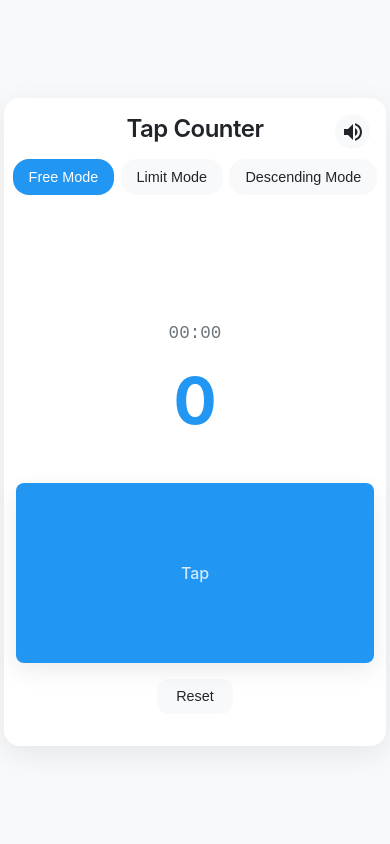
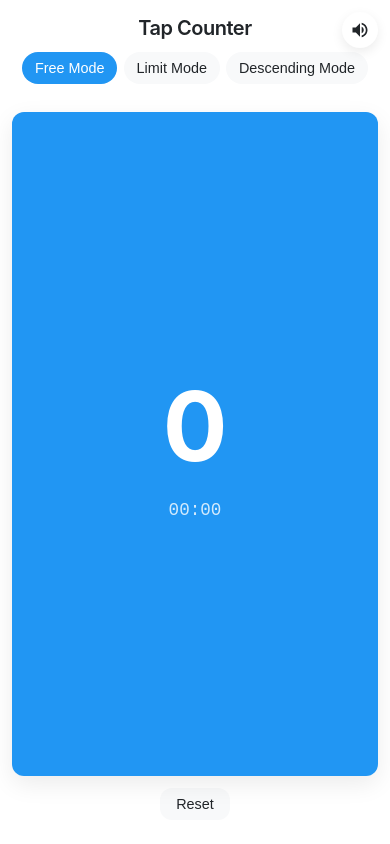
Before and after one commit to ninadtongay/tap-counter, a plain HTML site: page index.html in a window 390 px wide. Drawn offline with Linux system fonts and the light colour scheme.

Commit message:
version 2

```diff
--- a/index.html
+++ b/index.html
@@ -37,18 +37,14 @@
             </div>
         </div>
 
-        <div class="displays">
-            <div class="timer-display">
-                <span id="timer">00:00</span>
-            </div>
-            <div class="counter-display">
-                <span id="count">0</span>
-            </div>
-        </div>
-
         <div class="tap-area">
             <div id="tap-zone">
-                <div class="tap-hint">Tap</div>
+                <div class="counter-display">
+                    <span id="count">0</span>
+                </div>
+                <div class="timer-display">
+                    <span id="timer">00:00</span>
+                </div>
             </div>
         </div>
 
--- a/styles.css
+++ b/styles.css
@@ -47,14 +47,12 @@ html, body {
 html, body {
     font-family: -apple-system, BlinkMacSystemFont, 'Segoe UI', Roboto, Oxygen, Ubuntu, Cantarell, 'Open Sans', 'Helvetica Neue', sans-serif;
     background-color: var(--background-color);
-    color: var(--text-color);
     height: 100%;
     width: 100%;
+    margin: 0;
+    padding: 0;
     position: fixed;
     overflow: hidden;
-    touch-action: none;
-    -ms-touch-action: none;
-    overscroll-behavior: none;
 }
 
 body {
@@ -67,15 +65,18 @@ body {
     position: relative;
     width: 95%;
     max-width: 500px;
+    margin: auto;
     padding: 1.5rem 0.5rem;
     background: white;
     border-radius: var(--border-radius);
     box-shadow: 0 8px 30px var(--shadow-color);
     text-align: center;
-    display: grid;
-    grid-template-rows: auto auto auto 1fr auto auto;
-    min-height: 600px;
-    gap: 1.5rem;
+    display: flex;
+    flex-direction: column;
+    height: 95vh;
+    max-height: 95vh;
+    gap: 0.75rem;
+    overflow: hidden;
 }
 
 h1 {
@@ -118,7 +119,8 @@ h1 {
     width: 100%;
     display: flex;
     justify-content: center;
-    min-height: 100px; /* Reserve space for input section */
+    flex-shrink: 0;
+    padding: 0.5rem 0;
 }
 
 .input-group {
@@ -159,21 +161,23 @@ h1 {
 
 .timer-display {
     font-size: 1.3rem;
-    color: var(--timer-color);
+    color: white;
     font-weight: 500;
     font-family: 'SF Mono', 'Courier New', monospace;
     transition: color 0.3s ease;
+    opacity: 0.8;
 }
 
 .counter-display {
-    font-size: 5.5rem;
+    font-size: 8rem;
     font-weight: 700;
-    color: var(--primary-color);
+    color: white;
     transition: transform 0.2s ease;
-    min-height: 120px;
     display: flex;
     align-items: center;
     justify-content: center;
+    flex-direction: column;
+    gap: 0.5rem;
 }
 
 .counter-display.animate {
@@ -183,15 +187,15 @@ h1 {
 .tap-area {
     display: flex;
     justify-content: center;
-    align-items: center;
+    align-items: stretch;
+    flex: 1;
+    width: 100%;
     margin: 0;
-    width: 100%;
-    padding: 0;
+    padding: 0 0.5rem;
 }
 
 #tap-zone {
     width: 100%;
-    min-height: 200px;
     border-radius: 12px;
     background: var(--primary-color);
     color: white;
@@ -199,12 +203,16 @@ h1 {
     transition: all 0.2s ease;
     box-shadow: 0 8px 25px var(--shadow-color);
     display: flex;
+    flex-direction: column;
     justify-content: center;
     align-items: center;
+    gap: 1rem;
     position: relative;
     user-select: none;
     -webkit-user-select: none;
     -webkit-tap-highlight-color: transparent;
+    margin: 0.5rem 0;
+    padding: 2rem 0;
 }
 
 .tap-hint {
@@ -250,19 +258,21 @@ h1 {
 }
 
 .sound-toggle {
-    position: absolute;
-    top: 1.5rem;
-    right: 1.5rem;
+    position: fixed;
+    top: 1rem;
+    right: 1rem;
     width: 40px;
     height: 40px;
     border: none;
     border-radius: 50%;
-    background: var(--background-color);
+    background: white;
+    box-shadow: 0 4px 12px var(--shadow-color);
     cursor: pointer;
     display: flex;
     align-items: center;
     justify-content: center;
     transition: all 0.3s ease;
+    z-index: 1000;
 }
 
 .sound-toggle:hover {
@@ -325,101 +335,88 @@ h1 {
 
 @media screen and (max-width: 480px) {
     .container {
-        width: 98%;
-        padding: 1rem 0.25rem;
-        gap: 1rem;
-    }
-
-    .input-section {
-        min-height: 80px;
+        width: 100%;
+        height: 100vh;
+        max-height: 100vh;
+        border-radius: 0;
+        padding: 1rem 0.5rem;
+        gap: 0.5rem;
+        margin: 0;
     }
 
     h1 {
-        font-size: 1.5rem;
-    }
-
-    .mode-btn {
-        padding: 0.6rem 1rem;
-        font-size: 0.9rem;
-    }
-
-    .counter-display {
-        font-size: 4rem;
-        min-height: 100px;
-    }
-
-    #tap-button {
-        height: 100px;
-        border-radius: 8px;
+        font-size: 1.25rem;
+        margin-bottom: 0.25rem;
     }
 
     .mode-selector {
         gap: 0.4rem;
     }
 
-    .input-section input {
-        padding: 0.6rem 1rem;
-        font-size: 1rem;
+    .mode-btn {
+        padding: 0.5rem 0.8rem;
+        font-size: 0.9rem;
     }
 
-    .preset-btn {
-        padding: 0.4rem 0.8rem;
-        font-size: 0.85rem;
+    .input-section {
+        padding: 0.25rem 0;
+    }
+
+    .input-group {
+        gap: 0.5rem;
+    }
+
+    .displays {
+        gap: 0.25rem;
+        margin: 0.5rem 0;
+    }
+
+    .counter-display {
+        font-size: 6rem;
     }
 
     .timer-display {
         font-size: 1.1rem;
     }
 
+    .tap-area {
+        padding: 0 0.25rem;
+    }
+
+    #tap-zone {
+        padding: 1.5rem 0;
+        margin: 0.25rem 0;
+        min-height: 100px;
+    }
+
+    .controls {
+        padding-bottom: 0.5rem;
+    }
+
     #reset-btn {
-        padding: 0.6rem 1.2rem;
+        padding: 0.5rem 1rem;
         font-size: 0.9rem;
     }
 
-    .sound-toggle {
-        top: 1rem;
-        right: 1rem;
-        width: 35px;
-        height: 35px;
+    .preset-buttons {
+        gap: 0.5rem;
     }
 
-    .input-section input {
-        -webkit-appearance: none;
-        appearance: none;
-        font-size: 16px; /* Prevents iOS zoom on focus */
-        padding: 12px;
-        margin: 2px 0;
-        border-radius: var(--border-radius);
-        background-color: var(--background-color);
+    .preset-btn {
+        padding: 0.4rem 0.8rem;
+        font-size: 0.85rem;
+        min-height: 36px;
     }
 
-    .input-section input:focus {
-        outline: none;
-        border-color: var(--primary-color);
-        background-color: white;
+    .sound-toggle {
+        top: 0.75rem;
+        right: 0.75rem;
+        width: 36px;
+        height: 36px;
     }
 
-    /* Improve touch target size for preset buttons */
-    .preset-btn {
-        min-height: 44px;
-        min-width: 60px;
-    }
-
-    .tap-area {
-        padding: 0 0.5rem;
-    }
-
-    #tap-button {
-        height: 100px;
-        font-size: 1.5rem;
-    }
-
-    #tap-zone {
-        min-height: 180px;
-        border-radius: 8px;
-    }
-
-    .tap-hint {
-        font-size: 1rem;
+    .sound-icon {
+        width: 20px;
+        height: 20px;
     }
 }
```
